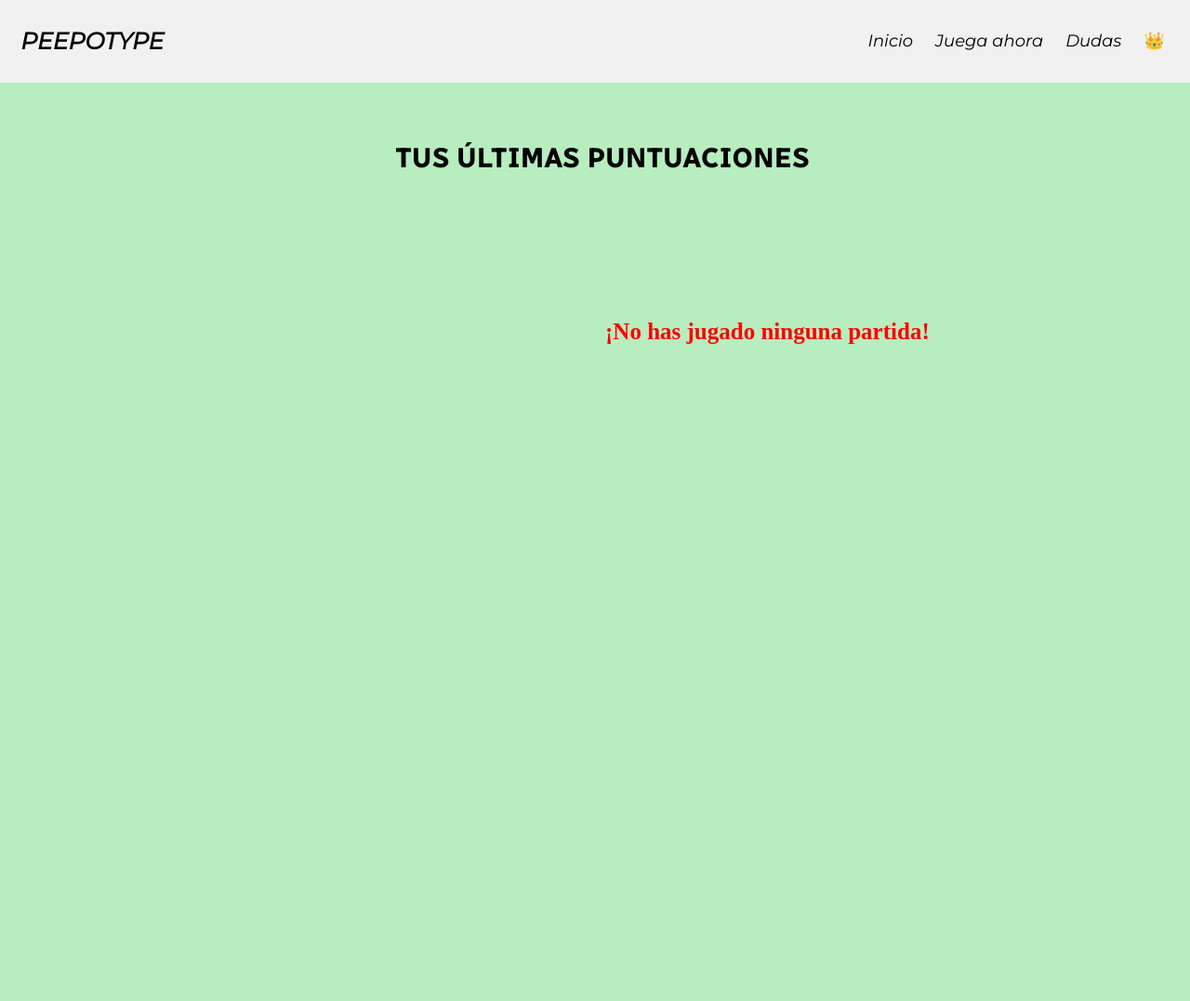
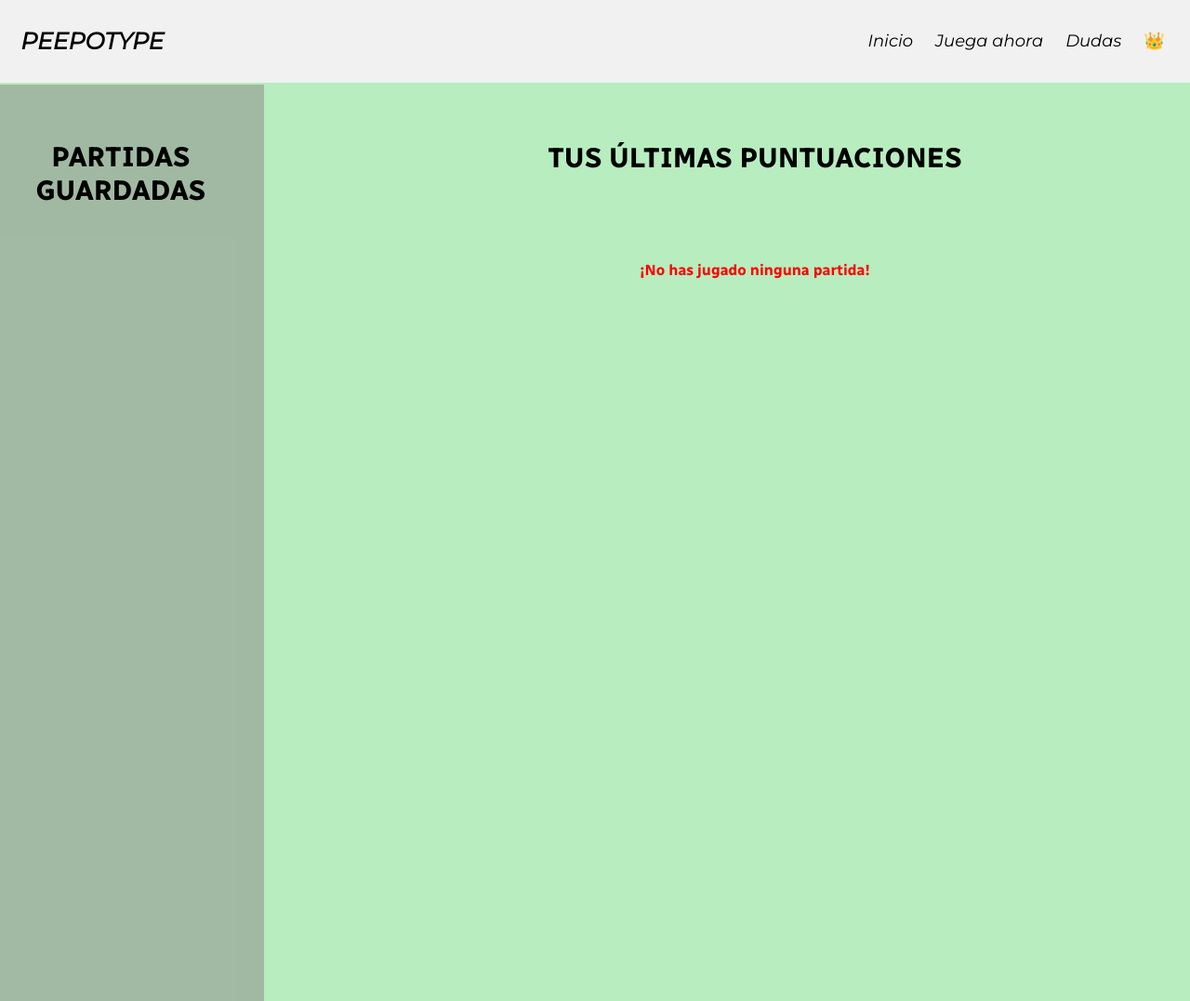
Before and after one commit to ansasa2122daw2/PROYECTOFINAL, a website: page puntuaciones.html in a window 1280 px wide. Shown: the top 1077 px of the page at 93% size. Drawn offline with nearby package versions, Linux system fonts and the light colour scheme; no server answers.

Commit message:
Commit final?

```diff
--- a/public/css.css
+++ b/public/css.css
@@ -12,19 +12,23 @@
 	font-family: FUENTE3;
 	src: url("../assets/RadioCanada-VariableFont_wdth\,wght.ttf");
 }
-
+@media screen and (max-width: 800px) {
 	html {
 		scroll-behavior: smooth;
 	}
-
+}
 body {
 	background-color: #b7edbf;
 	overflow-x: hidden;
 	width: 100%;
 }
-
+@media screen and (max-width: 400) {
 	#bodyPun {
 		width: 100%;
+	}
+	#body {
+		width: 100%;
+	}
 }
 
 /* HEADER */
@@ -118,7 +122,6 @@ body {
 }
 
 /* INDICE */
-
 .principal {
 	align-items: center;
 	margin: 10% 35%;
@@ -167,7 +170,7 @@ body {
 	align-items: center;
 	margin-top: 30%;
 	margin-left: -35%;
-	width: 170%;
+	width: 100%;
 	opacity: 0.5;
 }
 
@@ -297,6 +300,7 @@ body {
 	.pie-pagina .grupo-1 {
 		width: 90%;
 		grid-template-columns: repeat(1, 1fr);
+
 		grid-gap: 30px;
 		padding: 35px 0px;
 	}
@@ -305,9 +309,9 @@ body {
 /* SOLO UN JUGADOR */
 
 #body {
-	width: 770px;
+	/* width: 770px; */
 	padding: 15%;
-	margin-left: 20vh;
+	margin-left: 2em;
 	margin-top: -10vh;
 	border-radius: 10px;
 	align-items: center;
@@ -340,7 +344,7 @@ body {
 	font-family: FUENTE2;
 }
 
-@media (max-width: 745px) {
+@media (max-width: 445px) {
 	#body {
 		padding: 20px;
 	}
@@ -436,9 +440,11 @@ button {
 	text-decoration: none;
 	border: none;
 }
-
+@media screen and (max-width: 400px) {
 	.jugador {
 		overflow: hidden;
+		width: 100%;
+	}
 }
 
 #tituloP {
@@ -553,6 +559,7 @@ button {
 }
 
 /* puntuaciones un jugador */
+
 #titulos {
 	font-family: FUENTE3;
 	font-size: 30px;
@@ -587,6 +594,67 @@ button {
 	margin-bottom: 17vh;
 	margin-left: auto;
 	margin-right: auto;
+}
+
+#mongo {
+	width: 100%;
+	height: 100%;
+	margin-top: 0.6em;
+	margin-left: -2em;
+	background-color: rgba(158, 177, 158, 0.856);
+	grid-area: mongo;
+}
+
+.canvas {
+	grid-area: canvas;
+}
+
+.storage {
+	width: auto;
+	height: auto;
+	margin: auto;
+	font-family: FUENTE3;
+	text-align: center;
+	align-items: center;
+	margin-bottom: 3em;
+	font-size: 15px;
+	grid-area: mongo;
+}
+
+.storage2 {
+	color: red;
+	grid-area: canvas;
+	font-family: FUENTE3;
+	width: auto;
+	height: auto;
+	margin: auto;
+	font-weight: bold;
+}
+
+#flexP {
+	display: grid;
+	grid-gap: 20px;
+	grid-template-areas: "mongo canvas";
+}
+
+@media (max-width: 800px) {
+	#flexP {
+		display: grid;
+		grid-template-columns: repeat(1, 1fr);
+		grid-gap: 30px;
+		grid-template-areas:
+			"mongo"
+			"canvas";
+	}
+}
+
+#tituloPM {
+	font-family: FUENTE3;
+	font-weight: bold;
+	text-align: center;
+	margin-top: 60px;
+	margin-bottom: 3em;
+	font-size: 30px;
 }
 
 /* MULTIJUGADOR */
--- a/public/puntuaciones.js
+++ b/public/puntuaciones.js
@@ -6,23 +6,22 @@ window.onload = function () {
 		type: "GET",
 		success: function (data) {
 			console.log(data);
+			for (let i = 0; i < data.length; i++) {
+				var fila = taula.insertRow(0);
+				fila.insertCell(0).innerHTML = "<div id='tabla'><table><thead><tr><th></th><th>Partida " + i + "</th></tr><thead><tr><td>" + data[i].nombre + "</td><td>Nombre</td></tr><tr><td>" + data[i].wpm + "</td><td>WPM</td></tr><tr><td>" + data[i].accuracy + "</td><td>Accuracy</td></tr></table></div>";
+			}
 		},
 	});
 
 	//puntuaciones localstorage
 	var almacenar = {
-		taula: document.getElementById("taula"),
+		taula2: document.getElementById("taula2"),
 		mostrar: function () {
 			//si no hay nada guardado en local storage te saltará un mensaje
 			if (!localStorage.length) {
-				var fila = taula.insertRow(0);
-				fila.insertCell(0).innerHTML = "¡No has jugado ninguna partida!";
+				var fila = taula2.insertRow(0);
+				fila.insertCell(0).innerHTML = "<div id='nopartidas'>¡No has jugado ninguna partida!</div>";
 				//dom editar la fila y la taula
-				fila.style.color = "red";
-				fila.style.fontWeight = "900";
-				fila.style.fontSize = "25px";
-				taula.style.marginTop = "19vh";
-				taula.style.marginLeft = "80vh";
 			} // en cambio si hay algo guardado en local storage te devolverá los valores que hayan guardados
 			else {
 				let arrayKeys = [];
--- a/puntuaciones.html
+++ b/puntuaciones.html
@@ -17,14 +17,19 @@
 				<a href="/puntuaciones">👑</a>
 			</div>
 		</div>
-		<div>
-			<div id="mongo"></div>
-			<div id="tituloP">TUS ÚLTIMAS PUNTUACIONES</div>
+		<div id="flexP">
+			<div id="mongo">
+				<div id="tituloPM">PARTIDAS GUARDADAS</div>
+				<table class="storage" id="taula"></table>
+			</div>
 			<!-- <div id="boton" ></div> onclick que te lleve a scoreboard -->
-			<table class="storage" id="taula"></table>
-			<canvas class="canvas" id="myChart2" width="700" height="200"> </canvas>
-			<canvas class="canvas" id="myChart3" width="700" height="200"> </canvas>
-			<canvas class="canvas" id="myChart4" width="700" height="200"> </canvas>
+			<div id="canvas">
+				<div id="tituloP">TUS ÚLTIMAS PUNTUACIONES</div>
+				<table class="storage2" id="taula2"></table>
+				<canvas class="canvas" id="myChart2" width="700" height="200"> </canvas>
+				<canvas class="canvas" id="myChart3" width="700" height="200"> </canvas>
+				<canvas class="canvas" id="myChart4" width="700" height="200"> </canvas>
+			</div>
 		</div>
 	</body>
 	<script type="text/javascript" src="./public/puntuaciones.js"></script>
```
Also changed, not shown: index.html (+1 -0 lines), server.js (+1 -14 lines), 1 other file. Lines whose indentation alone changed are shown as unchanged.
